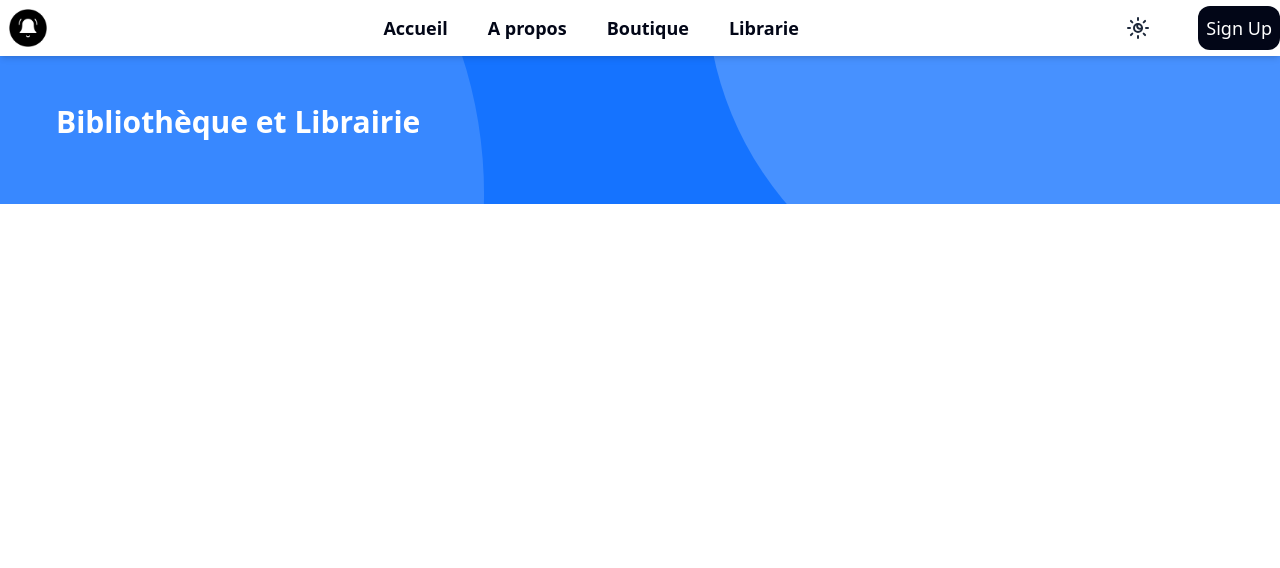
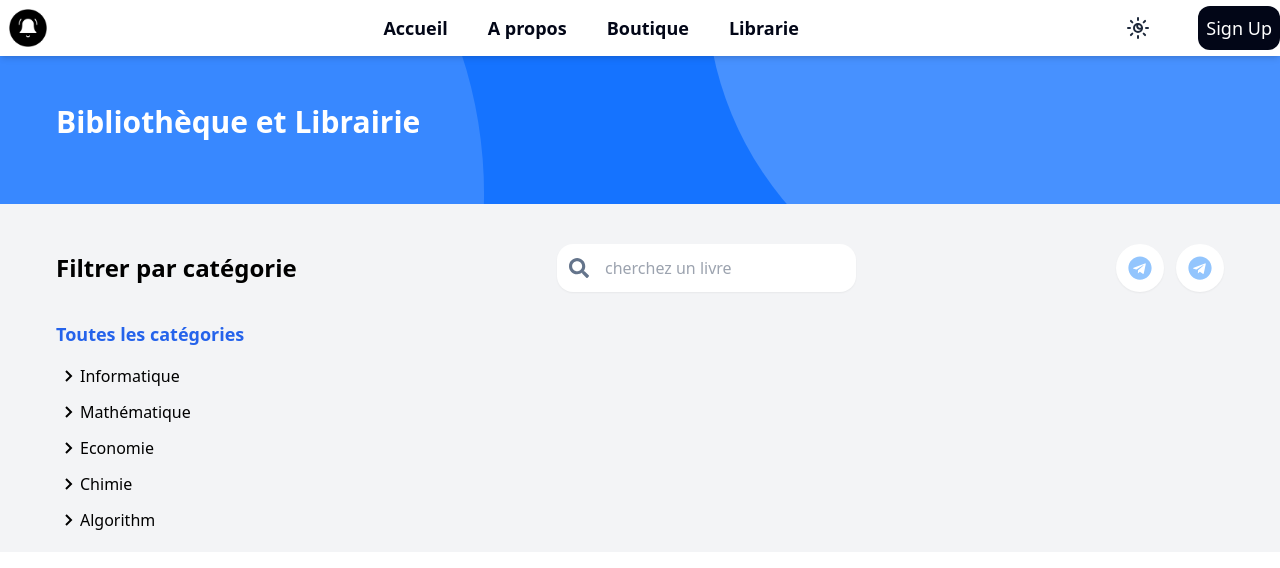
Before and after one commit to rovertnet/Bibliotheque, a React (Vite) app: page / in a window 1280 px wide. Shown: the top 568 px of the page. Built offline with nearby package versions, Linux system fonts and the light colour scheme.

Commit message:
ajout d'un autre composant

```diff
--- a/src/App.jsx
+++ b/src/App.jsx
@@ -6,9 +6,11 @@ function App() {
 
   return (
     <>
-      <Navbar />
-      <Banner />
-      <Home />
+      <div className=" bg-gray-100">
+        <Navbar />
+        <Banner />
+        <Home />
+      </div>
     </>
   );
 }
--- a/src/component/body/Home.jsx
+++ b/src/component/body/Home.jsx
@@ -1,14 +1,79 @@
+import { FaSearch } from "react-icons/fa";
+import { BiChevronRight } from "react-icons/bi";
+import { FaTelegram } from "react-icons/fa";
 
 function Home() {
   return (
     <>
-        <div className="md:px-14 px-5">
-            <div className="flex">
+      <div className="md:px-14 px-5 md:mt-5 mt-5 bg-gray-100 h-full py-5">
+        <div className="flex justify-between items-center">
+          <h1 className=" text-2xl md:text-2xl font-bold">
+            Filtrer par catégorie
+          </h1>
 
+          {/* search */}
+          <div className="bg-white shadow-sm rounded-2xl px-3 py-2">
+            <form action="">
+              <div className="flex">
+                <button>
+                  <FaSearch className=" text-slate-500 text-xl" />
+                </button>
+                <input
+                  type="text"
+                  className=" border-white px-3 py-1"
+                  placeholder=" cherchez un livre"
+                />
+              </div>
+            </form>
+          </div>
+          <div className=" flex justify-between items-center gap-3 ">
+            <span className=" bg-white rounded-full px-3 py-3 shadow-sm">
+              <FaTelegram className=" text-blue-300 text-2xl font-semibold" />
+            </span>
+            <span className=" bg-white rounded-full px-3 py-3 shadow-sm">
+              <FaTelegram className=" text-blue-300 text-2xl font-semibold" />
+            </span>
+          </div>
+        </div>
+
+        <div className="flex items-center justify-between">
+          <div className="">
+            <div className="grid grid-cols-1 mt-7">
+              <h2 className=" mb-1 text-blue-600 font-semibold text-lg">
+                Toutes les catégories
+              </h2>
+              <div className="">
+                <span className="flex space-x-3 text-base font-medium mt-3">
+                  <BiChevronRight className=" text-2xl" />
+                  Informatique
+                </span>
+                <span className="flex space-x-3 text-base font-medium mt-3">
+                  <BiChevronRight className=" text-2xl" />
+                  Mathématique
+                </span>
+                <span className="flex space-x-3 text-base font-medium mt-3">
+                  <BiChevronRight className=" text-2xl" />
+                  Economie
+                </span>
+                <span className="flex space-x-3 text-base font-medium mt-3">
+                  <BiChevronRight className=" text-2xl" />
+                  Chimie
+                </span>
+                <span className="flex space-x-3 text-base font-medium mt-3">
+                  <BiChevronRight className=" text-2xl" />
+                  Algorithm
+                </span>
+              </div>
             </div>
+          </div>
+          <div className="">
+            <div className="flex items-center justify-between"></div>
+            <div className=""></div>
+          </div>
         </div>
+      </div>
     </>
-  )
+  );
 }
 
-export default Home
+export default Home;
--- a/src/component/header/Navbar.jsx
+++ b/src/component/header/Navbar.jsx
@@ -2,7 +2,6 @@ import { Link } from "react-scroll";
 import { BsMoonStarsFill } from "react-icons/bs";
 import { LuSunMoon } from "react-icons/lu";
 import { useState } from "react";
-import { CiMenuBurger } from "react-icons/ci";
 import { HiOutlineXMark } from "react-icons/hi2";
 import { LuMenu } from "react-icons/lu";
 
```
